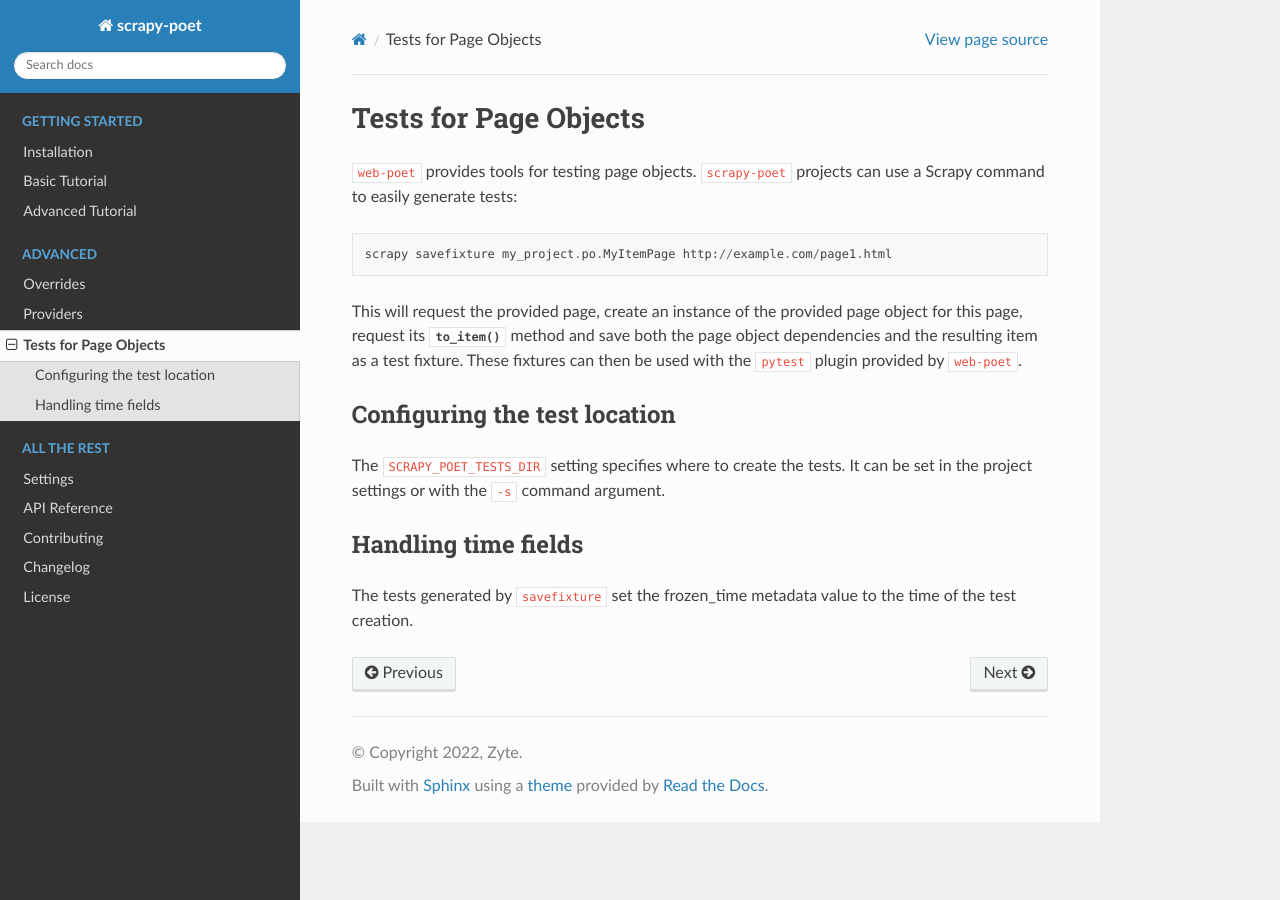
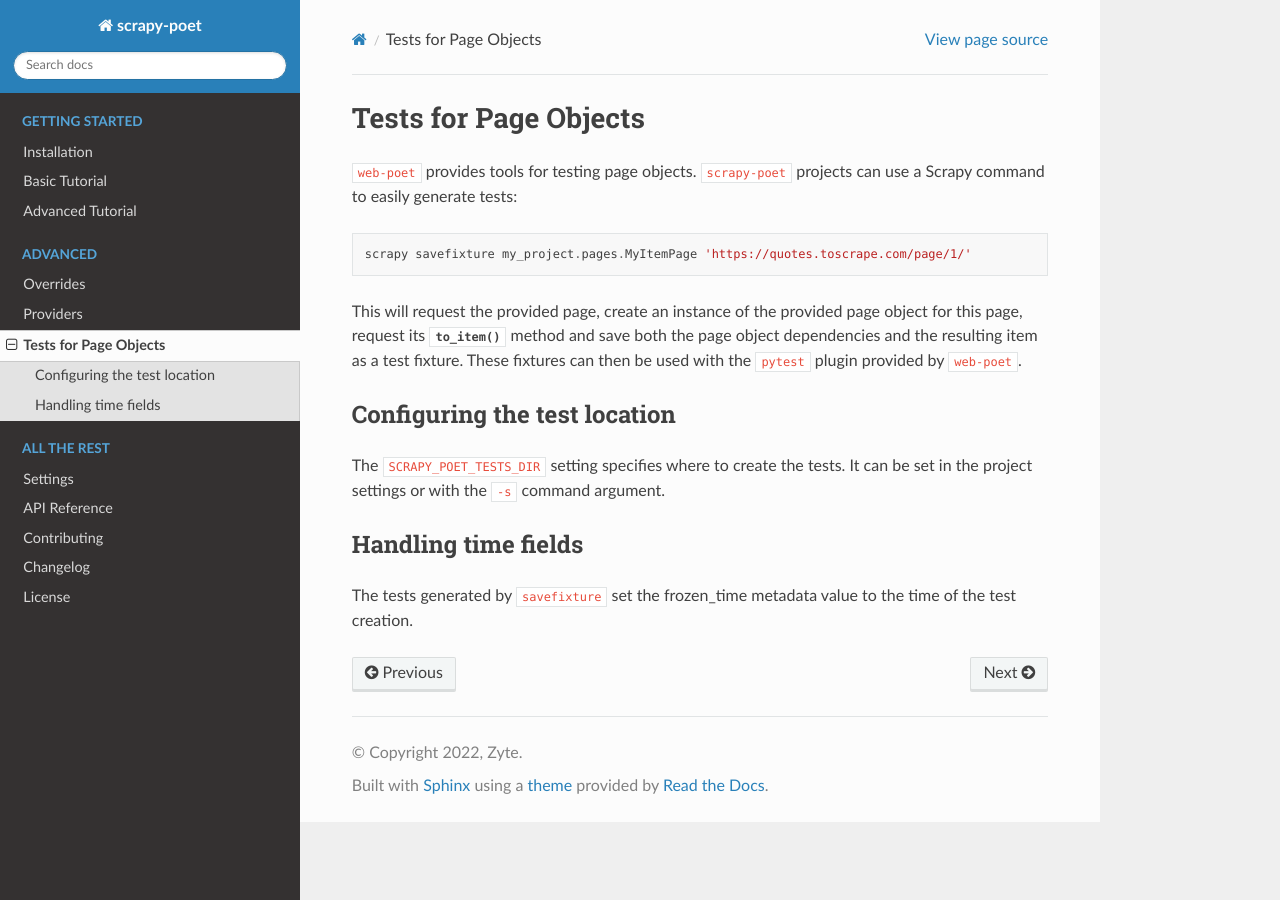
Before and after one commit to scrapinghub/scrapy-poet, a Sphinx documentation site: the page built from docs/testing.rst, in a window 1280 px wide. Built offline with Sphinx 7.4.7 and the Read the Docs theme 2.0.0, drawn with Linux system fonts in a browser that asks for light colours.

Commit message:
Improve the savefixture example.

```diff
--- a/docs/testing.rst
+++ b/docs/testing.rst
@@ -8,7 +8,7 @@ Tests for Page Objects
 <web-poet:web-poet-testing>`. ``scrapy-poet`` projects can use a Scrapy command
 to easily generate tests::
 
-    scrapy savefixture my_project.po.MyItemPage http://example.com/page1.html
+    scrapy savefixture my_project.pages.MyItemPage 'https://quotes.toscrape.com/page/1/'
 
 This will request the provided page, create an instance of the provided page
 object for this page, request its :meth:`~web_poet.pages.ItemPage.to_item`
```
